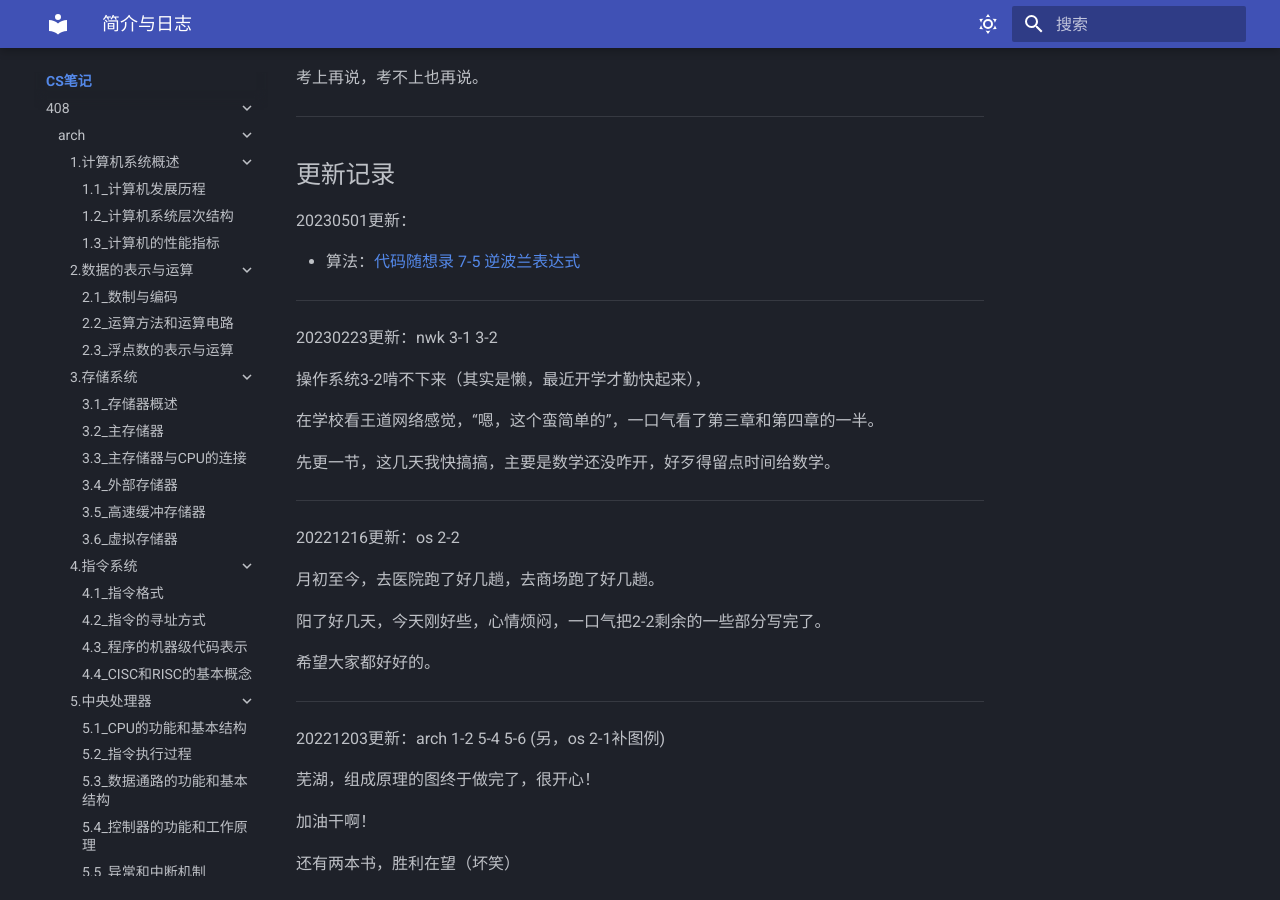
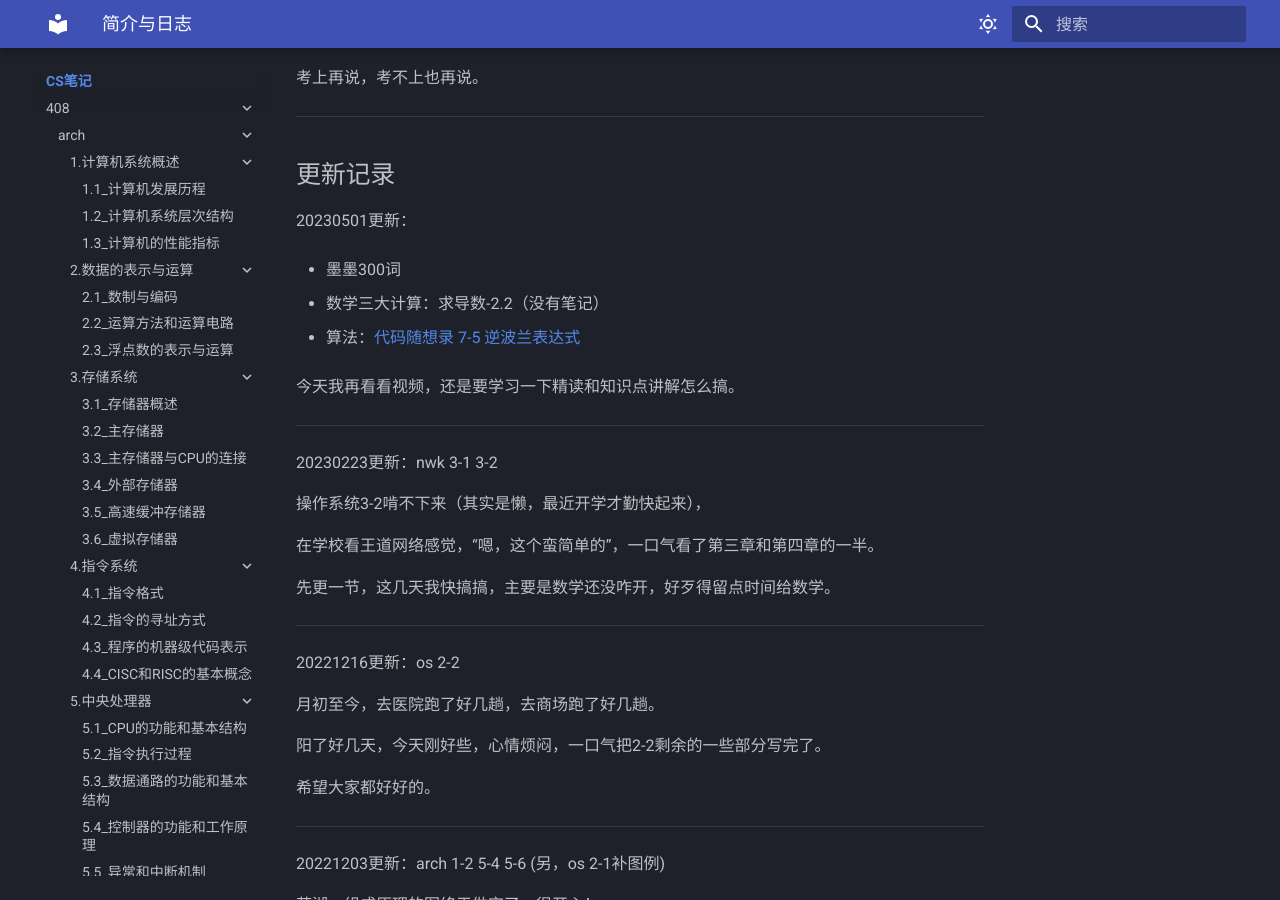
Before and after one commit to Haohahahaha/cs, an MkDocs documentation site: the page built from docs/index.md, in a window 1280 px wide and 900 px high, scrolled down 1163 px. Built offline with MkDocs 1.6.1 and Material for MkDocs 9.7.7, drawn with Linux system fonts in a browser that asks for light colours.

Commit message:
2023-05-01_23:33:25 update

```diff
--- a/docs/index.md
+++ b/docs/index.md
@@ -56,7 +56,13 @@
 
 20230501更新：
 
+- 墨墨300词
+
+- 数学三大计算：求导数-2.2（没有笔记）
+
 - 算法：[代码随想录 7-5 逆波兰表达式](https://alg.haohaha.cn/CodeThinker/7/2023-05-01_7-5)
+
+今天我再看看视频，还是要学习一下精读和知识点讲解怎么搞。
 
 ---
 
```
